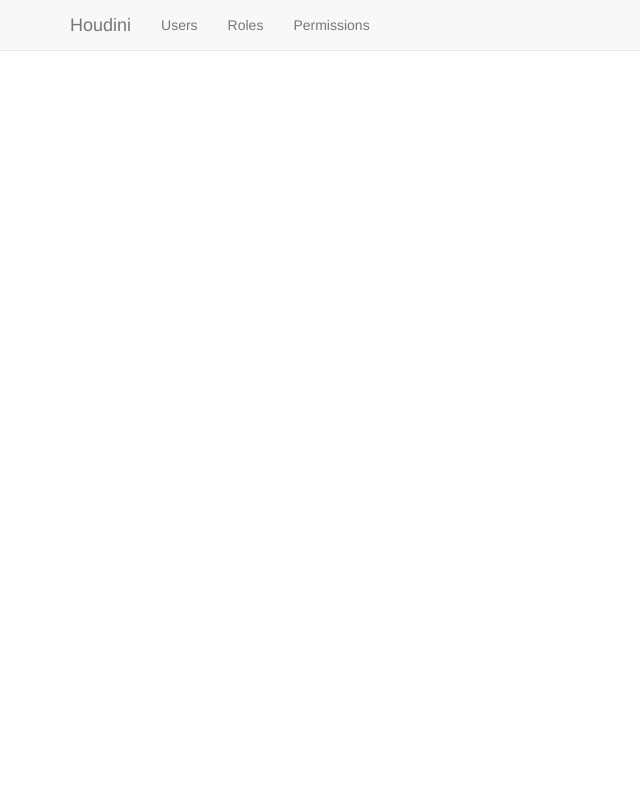
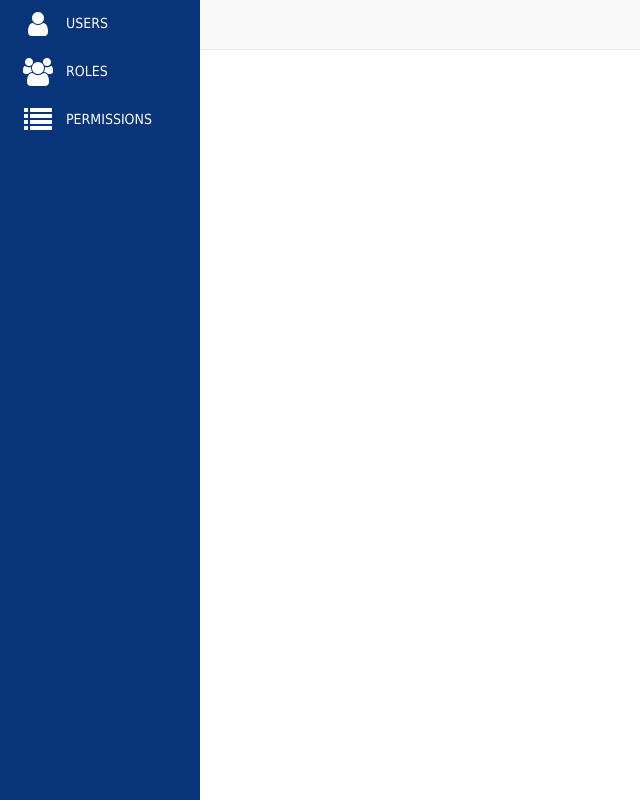
Before and after one commit to TrianglePlusPlus/houdini, a Django app: page / in a window 1280 px wide. Shown: the whole page, without its empty margins (0-640 px from the left). Run offline with Django 3.2, Linux system fonts and the light colour scheme; some libraries are stand-ins or nearby versions.

Commit message:
New menu UI

```diff
--- /dev/null
+++ b/houdini/core/static/core/css/style.css
@@ -0,0 +1,61 @@
+body
+{
+	margin: 0;
+	padding: 0;
+	font-family: Tahoma, Geneva, sans-serif;
+/*	font-family: "Comic Sans MS", cursive, sans-serif;*/
+	overflow: hidden;
+}
+
+.sidebar
+{
+	position: absolute;
+	background: #083479;
+	width: 200px;
+	top: 0;
+	left: 0;
+	bottom: 0;
+}
+
+.sidebar-nav
+{
+	width: 200px;
+	padding: 0 20px;
+	list-style-type: none;
+}
+
+.sidebar-nav li
+{
+	padding: 10px 0;
+	line-height: 0;
+	vertical-align: middle;
+}
+
+.sidebar-nav li a
+{
+	color: #ffffff;
+	font-size: 14px;
+	text-transform: uppercase;
+}
+
+.sidebar-nav li a:hover
+{
+	text-decoration: none;
+}
+
+.sidebar-nav li a span
+{
+	display: inline-block;
+	font-size: 28px;
+	margin-right: 10px;
+	vertical-align: middle;
+}
+
+.page
+{
+	position: absolute;
+	width: calc(100% - 200px);
+	top: 0;
+	left: 200px;
+	bottom: 0;
+}
--- a/houdini/core/templates/core/base.html
+++ b/houdini/core/templates/core/base.html
@@ -1,31 +1,27 @@
+{% load staticfiles %}
 <!DOCTYPE html>
 <html>
 	<head>
 		<title>Houdini</title>
+		<link rel="stylesheet" href="https://maxcdn.bootstrapcdn.com/bootstrap/3.3.7/css/bootstrap.min.css" integrity="sha384-BVYiiSIFeK1dGmJRAkycuHAHRg32OmUcww7on3RYdg4Va+PmSTsz/K68vbdEjh4u" crossorigin="anonymous">
+		<link rel="stylesheet" type="text/css" href="https://maxcdn.bootstrapcdn.com/font-awesome/4.6.3/css/font-awesome.min.css">
+		<link rel="stylesheet" type="text/css" href="{% static 'core/css/style.css' %}">
 		<script src="http://code.jquery.com/jquery-2.2.4.min.js"   integrity="sha256-BbhdlvQf/xTY9gja0Dq3HiwQF8LaCRTXxZKRutelT44="   crossorigin="anonymous"></script>
-		<link rel="stylesheet" href="https://maxcdn.bootstrapcdn.com/bootstrap/3.3.7/css/bootstrap.min.css" integrity="sha384-BVYiiSIFeK1dGmJRAkycuHAHRg32OmUcww7on3RYdg4Va+PmSTsz/K68vbdEjh4u" crossorigin="anonymous">
 		<script src="https://maxcdn.bootstrapcdn.com/bootstrap/3.3.7/js/bootstrap.min.js" integrity="sha384-Tc5IQib027qvyjSMfHjOMaLkfuWVxZxUPnCJA7l2mCWNIpG9mGCD8wGNIcPD7Txa" crossorigin="anonymous"></script>
 	</head>
 	<body>
-		<nav class="navbar navbar-default navbar-static-top">
-			<div class="container">
-				<div class="navbar-header">
-					<button type="button" class="navbar-toggle" data-toggle="collapse" data-target=".navbar-collapse">
-						<span class="icon-bar"></span>
-						<span class="icon-bar"></span>
-						<span class="icon-bar"></span>
-					</button>
-                	<a href="/" class="navbar-brand">Houdini</a>
-            	</div>
-            	<div class="navbar-collapse collapse">
-        			<ul class="nav navbar-nav">
-        				<li><a href="/users">Users</a></li>
-        				<li><a href="/roles">Roles</a></li>
-        				<li><a href="/permissions">Permissions</a></li>
-        			</ul>
-				</div>
-			</div>
-		</nav>
+		<div class="sidebar">
+			<ul class="sidebar-nav">
+				<li><a href=""><span class="fa fa-user fa-fw"></span>Users</a></li>
+				<li><a href=""><span class="fa fa-users fa-fw"></span>Roles</a></li>
+				<li><a href=""><span class="fa fa-list fa-fw"></span>Permissions</a></li>
+			</ul>
+		</div>
+		<div class="page">
+			<nav class="navbar navbar-default navbar-static-top">
+
+			</nav>
+		</div>
 		{% block content %}
 		{% endblock %}
 	</body>
```
